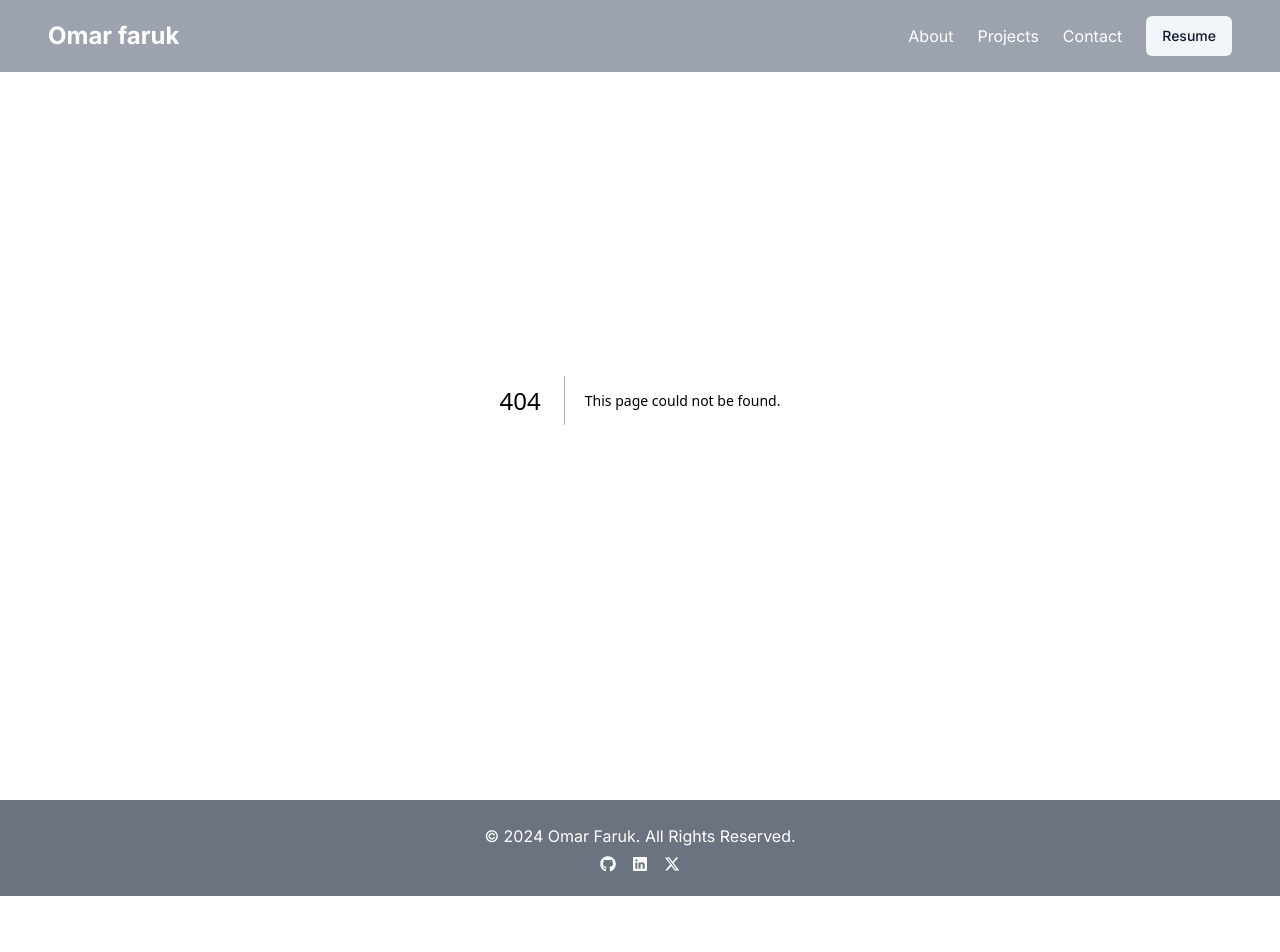
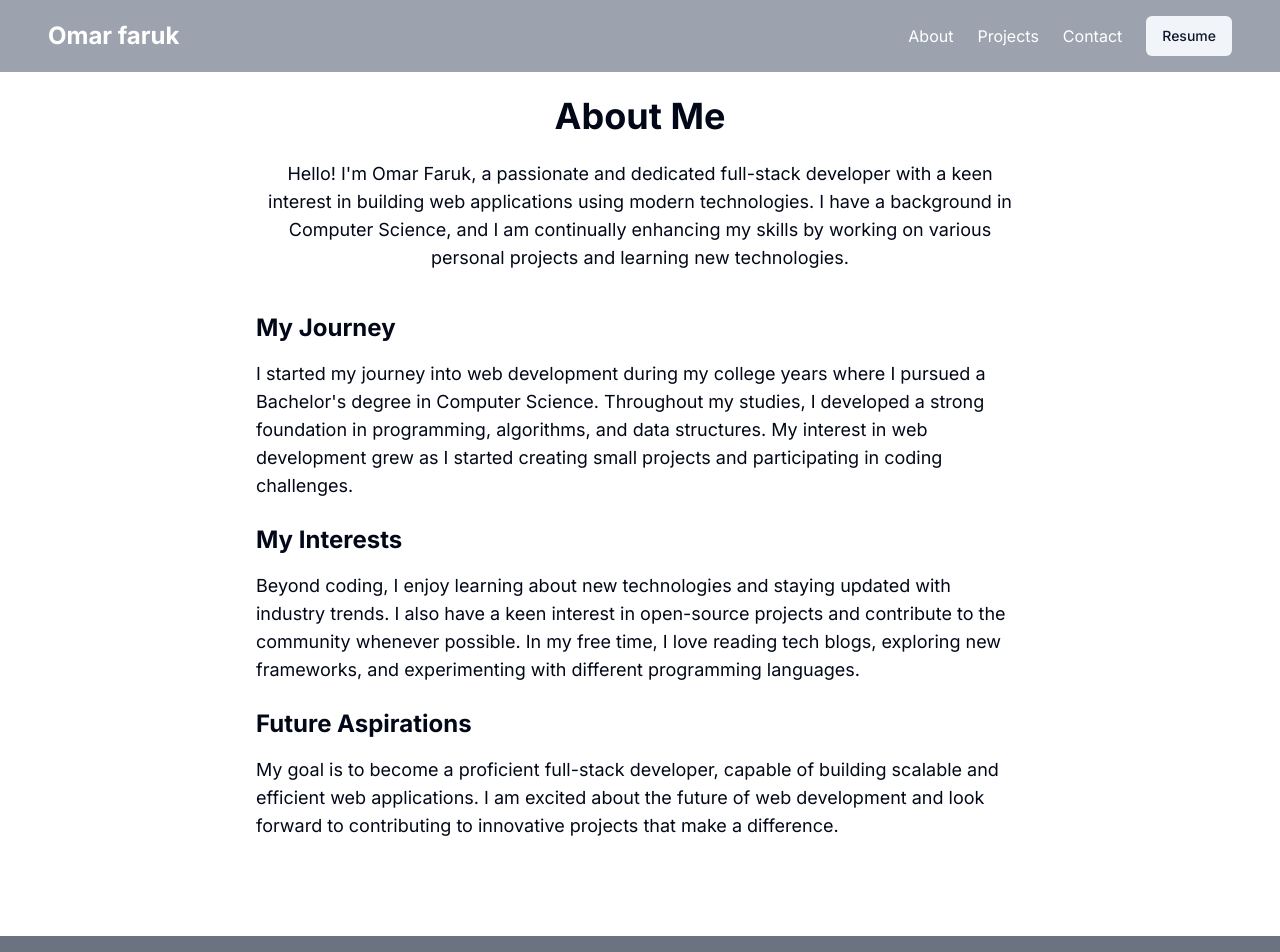
Before and after one commit to omarfaruktaj/My-Portfolio, a Next.js app: page /about in a window 1280 px wide. Before the commit this address had no page. Shown: the top 952 px of the page. Before the commit the page ends 896 px from the top, so only its background shows below. Built offline with nearby package versions, Linux system fonts and the light colour scheme.

Commit message:
Add: About page added

```diff
--- /dev/null
+++ b/src/app/about/page.tsx
@@ -0,0 +1,45 @@
+export default function About() {
+  return (
+    <div>
+      <main className="container mx-auto p-4">
+        <section className="about text-center py-20">
+          <h1 className="text-4xl font-bold">About Me</h1>
+          <p className="mt-6 text-lg max-w-3xl mx-auto">
+            Hello! I&apos;m Omar Faruk, a passionate and dedicated full-stack
+            developer with a keen interest in building web applications using
+            modern technologies. I have a background in Computer Science, and I
+            am continually enhancing my skills by working on various personal
+            projects and learning new technologies.
+          </p>
+          <div className="mt-10 text-left max-w-3xl mx-auto">
+            <h2 className="text-2xl font-bold mt-6">My Journey</h2>
+            <p className="mt-4 text-lg">
+              I started my journey into web development during my college years
+              where I pursued a Bachelor&apos;s degree in Computer Science.
+              Throughout my studies, I developed a strong foundation in
+              programming, algorithms, and data structures. My interest in web
+              development grew as I started creating small projects and
+              participating in coding challenges.
+            </p>
+            <h2 className="text-2xl font-bold mt-6">My Interests</h2>
+            <p className="mt-4 text-lg">
+              Beyond coding, I enjoy learning about new technologies and staying
+              updated with industry trends. I also have a keen interest in
+              open-source projects and contribute to the community whenever
+              possible. In my free time, I love reading tech blogs, exploring
+              new frameworks, and experimenting with different programming
+              languages.
+            </p>
+            <h2 className="text-2xl font-bold mt-6">Future Aspirations</h2>
+            <p className="mt-4 text-lg">
+              My goal is to become a proficient full-stack developer, capable of
+              building scalable and efficient web applications. I am excited
+              about the future of web development and look forward to
+              contributing to innovative projects that make a difference.
+            </p>
+          </div>
+        </section>
+      </main>
+    </div>
+  );
+}
```
